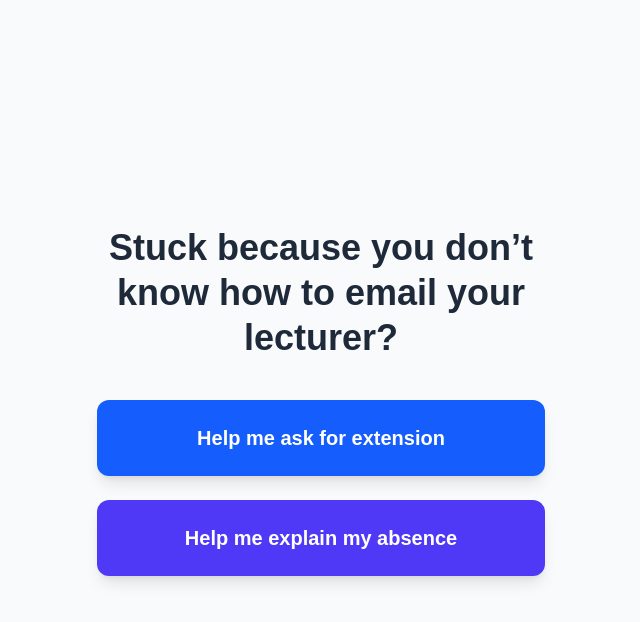
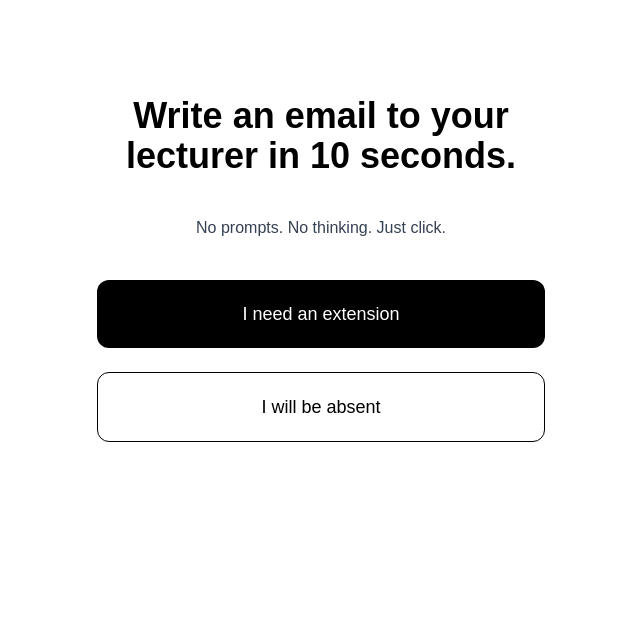
Before and after one commit to lwowken/my-first-saas, a Next.js app: page / in a window 1280 px wide. Shown: the top 622 px of the page, without its empty margins (319-959 px from the left). Built offline with nearby package versions, Linux system fonts and the light colour scheme.

Commit message:
visual update

```diff
--- a/app/page.tsx
+++ b/app/page.tsx
@@ -7,39 +7,48 @@ export default function Home() {
   const [result, setResult] = useState("");
 
   return (
-    <div className="min-h-screen bg-gray-50 flex flex-col items-center justify-center px-6">
+    <div className="min-h-screen bg-white flex flex-col items-center pt-24 px-6">
 
       <div className="w-full max-w-md text-center space-y-10">
 
-        <h1 className="text-4xl font-bold text-gray-800 leading-tight">
-          Stuck because you don’t know how to email your lecturer?
+       <h1 className="text-4xl font-semibold text-black">
+
+
+  Write an email to your lecturer in 10 seconds.
 </h1>
+
+<p className="text-gray-700">
+
+
+  No prompts. No thinking. Just click.
+</p>
 
         <div className="space-y-6">
 
        <button
-            onClick={() =>
-              setResult(generateLecturerEmail("extension", "polite", "", ""))
-            }
-            className="w-full bg-blue-600 hover:bg-blue-700 text-white py-6 rounded-xl text-xl font-semibold transition shadow-lg"
+  onClick={() => setResult(generateLecturerEmail("extension", "polite", "", ""))}
+  className="w-full bg-black text-white py-5 rounded-xl text-lg font-medium hover:scale-[1.02] active:scale-[0.98] transition"
+
 >
-            Help me ask for extension
+  I need an extension
 </button>
 
 <button
-            onClick={() =>
-              setResult(generateLecturerEmail("absence", "polite", "", ""))
-            }
-            className="w-full bg-indigo-600 hover:bg-indigo-700 text-white py-6 rounded-xl text-xl font-semibold transition shadow-lg"
+  onClick={() => setResult(generateLecturerEmail("absence", "polite", "", ""))}
+  className="w-full border border-black py-5 rounded-xl text-lg font-medium text-black hover:bg-gray-100 transition"
+
 >
-            Help me explain my absence
+  I will be absent
 </button>
+
 
         </div>
       </div>
 
       {result && (
-        <div className="bg-white shadow-2xl rounded-2xl p-6 w-full max-w-md mt-12 space-y-4">
+        <div className="bg-white shadow-x1 rounded-2xl p-8 w-full max-w-md mt-14 space-y-6">
+         <p className="text-sm text-gray-600">Generated email</p>
+
           <pre className="whitespace-pre-wrap text-sm text-gray-800">
             {result}
           </pre>
```
Lines whose indentation alone changed are shown as unchanged.
